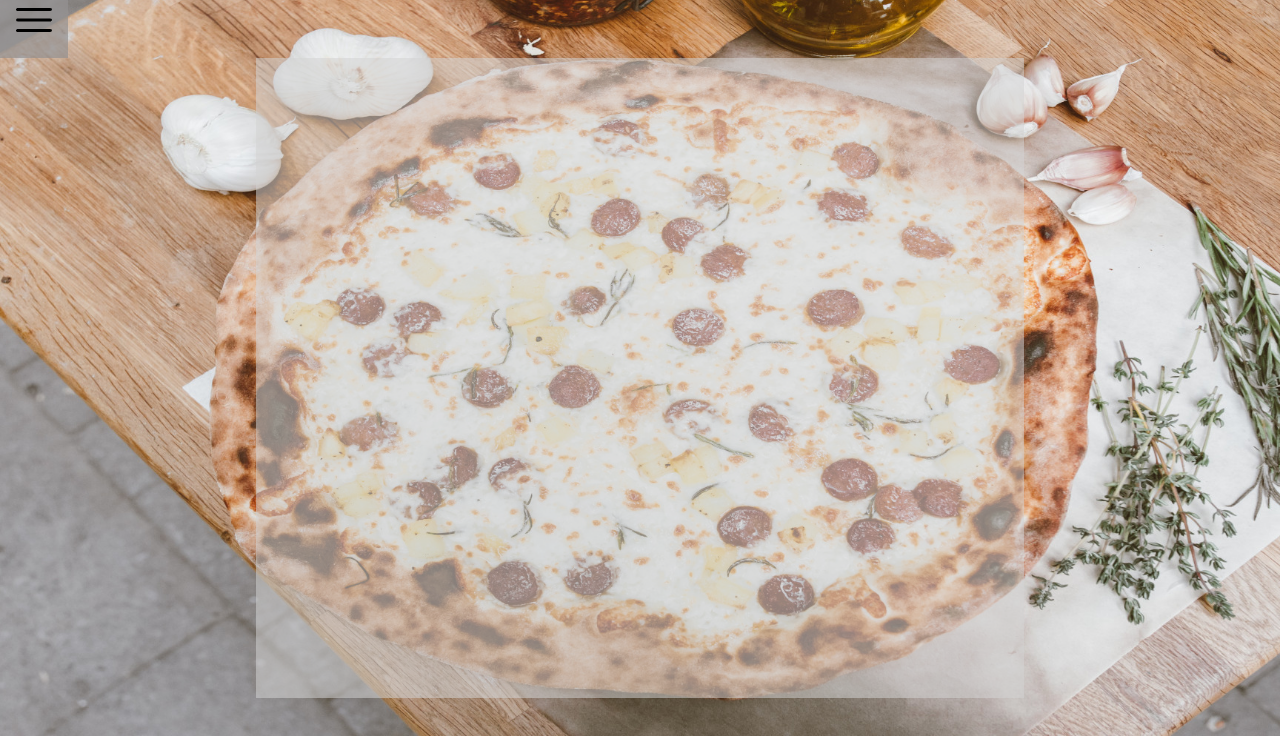
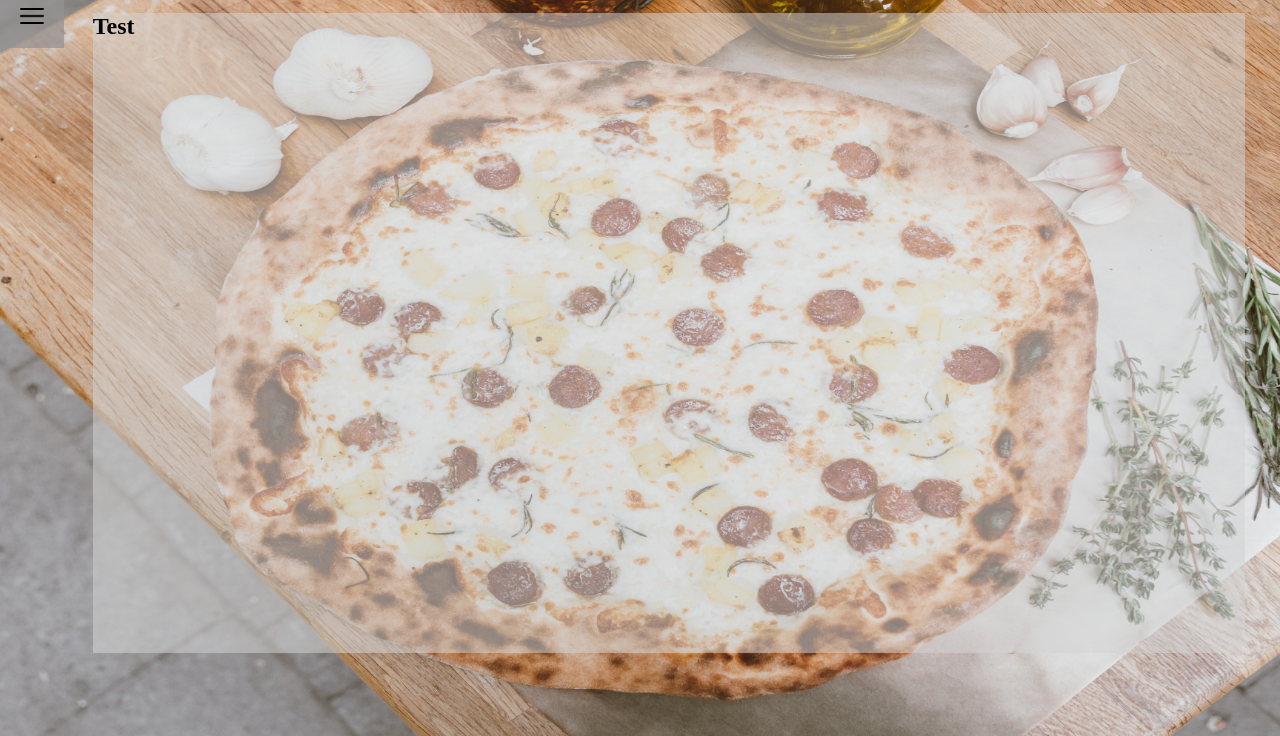
Before and after one commit to Winter-s-Code/pizza, a plain HTML site: page index.html in a window 1280 px wide. Shown: the part 64-800 px from the top of the page. Drawn offline with Linux system fonts and the light colour scheme.

Commit message:
1.0.2
Changes:
HTML: add menu_div
CSS: add grid

```diff
--- a/index.html
+++ b/index.html
@@ -12,7 +12,10 @@
         <h1>Pizzaria</h1>
     </header>
     <menu onclick="clicar()">
-        <img src="images/menu_icon.png" alt="menu"><br>
+        <img class="icon" src="images/menu_icon.png" alt="menu"><br>
+        <!---add this div to separate the menu from the menu button-->
+    </menu>
+    <div class="menu_div">
         <ul id="imenu">
             <a href="#">
                 <li>Início</li>
@@ -23,10 +26,14 @@
             <a href="#">
                 <li>Contato</li>
             </a>
-        </ul>
-    </menu>
+            </ul>
+    </div>
+
     <main>
         <section id="inicio">
+            <h2>Test</h2>
+
+
 
         </section>
     </main>
--- a/styles/style.css
+++ b/styles/style.css
@@ -15,34 +15,57 @@ body {
     background: url(../images/pizza_1920x1080.jpg) no-repeat center center;
     background-size: cover;
     background-attachment: fixed;
+    display: grid;
+    grid-template-rows: 3em 5vw 25% auto 3em; /* the grid will contain 5 rows */
+    /*
+    The first row is the title, the second is for the menu button,
+    the 3th is for the menu box, the 4th everything else, the 5th is the footer
+    */
+    grid-template-columns: 5vw 15vw auto; /* the grid will contain 3 columns */
+    /*
+    The first column is the menu button, the second is the main padding, the third is the main area
+    */
 }
 
 header {
+    grid-column-start: 1; /* the title will start on row 1 */
+    grid-column-end: -1; /* the title will expand to all columns */
     background-color: rgba(211, 211, 211, 0.708);
     text-align: center;
-    height: 50px;
 }
 
 header > h1 {
     font-size: 2.7em;
 }
 
+/* menu now is only the button, not the entire menu box,
+i used the class menu_div for the menu box selector */
 menu {
-    padding: 10px;
+    grid-column-end: 2;
+    padding: 1em;
     background-color: rgba(148, 146, 146, 0.708);
     display: inline-block;
     cursor: pointer;
 }
 
-menu img {
+.icon {
+    object-fit: contain;
+    height: 100%;
+    min-height: 1rem;
+}
 
+.menu_div {
+    grid-column-start: 2;
+    grid-column-end: 3;
+    grid-row-start: 2;
+    z-index: 1;
 }
 
 menu:hover {
     background-color: white;
 }
 
-menu > ul {
+.menu_div > ul {
     display: none;
     list-style-type: none;
     height: 40vh;
@@ -54,30 +77,32 @@ menu > ul {
     border: black 1px solid;
 }
 
-menu > ul > a {
+.menu_div > ul > a {
     text-decoration: none;
     color: black;
     background-color: green;
 }
 
-menu > ul > a > li {
+.menu_div > ul > a > li {
     border: black 1px solid;
     margin: 10px;
     padding: 5px;
 }
 
-menu > ul > a > li:hover {
+.menu_div > ul > a > li:hover {
     background-color: rgba(128, 128, 128, 0.662);
 }
 
 main {
+    grid-row-start: 2;
+    grid-column-start: 2;
 
 }
 
-main > section#inicio {
+#inicio {
     background-color: rgba(211, 211, 211, 0.543);
     height: 80vh;
-    width: 60vw;
+    width: 90vw;
     display: block;
-    margin: auto;
+    margin: 15%;
 }
```
